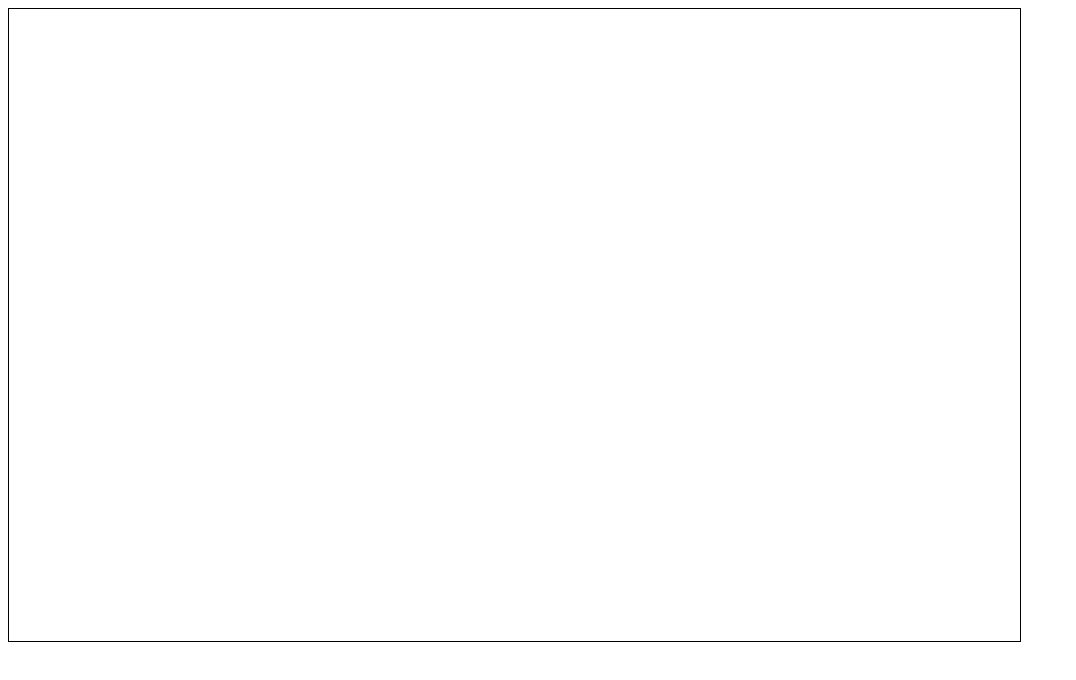
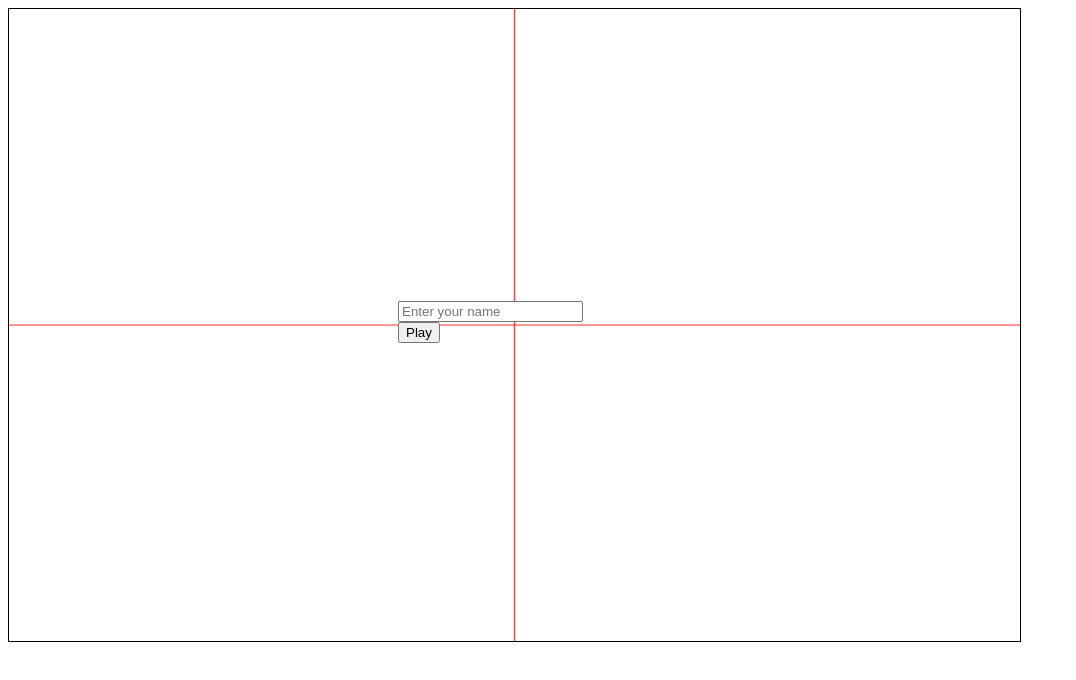
Before and after one commit to Sharior13/pixel-fighter-2d, a website: page public/index.html in a window 1280 px wide. Shown: the whole page, without its empty margins (0-1076 px from the left). Drawn offline with nearby package versions, Linux system fonts and the light colour scheme.

Commit message:
Initial update

```diff
--- a/public/index.html
+++ b/public/index.html
@@ -8,6 +8,10 @@
 </head>
 <body>
     <canvas id="canvas"></canvas>
+    <form id="title-form">
+        <input type="text" id="player-name" placeholder="Enter your name" required><br>
+        <button>Play</button>
+    </form>
     <!-- <script src="https://cdn.socket.io/4.8.3/socket.io.min.js"></script> -->
     <script src="/socket.io/socket.io.js"></script>
     <script type="module" src="./js/main.js"></script>
--- a/public/js/main.js
+++ b/public/js/main.js
@@ -1,6 +1,20 @@
-import { initializeRender } from "./renderer.js";
+import { initializeRender, canvas } from "./render.js";
 
-const titleScreen = ()=>{};
+const titleForm = document.getElementById('title-form');
+const playerName = document.getElementById('player-name');
+
+const titleScreen = ()=>{
+
+    titleForm.style = `left:${canvas.width/2 - 250}px; top:${-canvas.height/2 + 55}px`;
+    titleForm.addEventListener('submit', (event)=>{
+        event.preventDefault();
+        startGame();
+    });
+};
+const startGame = ()=>{
+    titleForm.style.display = 'none';
+};
 titleScreen();
+initializeRender();
 
 export { titleScreen };
--- a/public/js/renderer.js
+++ b/public/js/render.js
@@ -3,10 +3,11 @@ const ctx = canvas.getContext('2d');
 
 canvas.width = window.innerWidth;
 canvas.height = window.innerHeight;
+//resize canvas on window resize
 window.addEventListener('resize', ()=>{
     canvas.width = window.innerWidth;
     canvas.height = window.innerHeight;
-})
+});
 
 let isRendering = false;
 
@@ -15,11 +16,29 @@ const initializeRender = ()=>{
         return;
     }
 
+    const gridLines = ()=>{
+        ctx.beginPath();
+        ctx.strokeStyle = "red";
+
+        ctx.moveTo(canvas.width/2, 0);
+        ctx.lineTo(canvas.width/2, canvas.height);
+        ctx.stroke();
+
+        ctx.moveTo(0, canvas.height/2);
+        ctx.lineTo(canvas.width, canvas.height/2);
+        ctx.stroke();
+
+        ctx.closePath();
+    };
+
     const animate = ()=>{
         requestAnimationFrame(animate);
         ctx.clearRect(0, 0, canvas.width, canvas.height);
+
+        gridLines();
     }
     animate();
+
 };
 
-export { initializeRender };
+export { initializeRender, canvas };
--- a/public/style.css
+++ b/public/style.css
@@ -8,4 +8,13 @@
     border: 1px solid black;
     width: 80%;
     height: 80%;
+    z-index: -1;
 }
+#title-form{
+    position: relative;
+    z-index: 1;
+    align-items: center;
+}
+#title-form button{
+    text-align: center;
+}
```
Also changed, not shown: server/server.js (+5 -4 lines).
